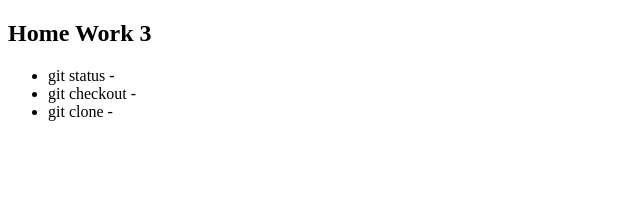
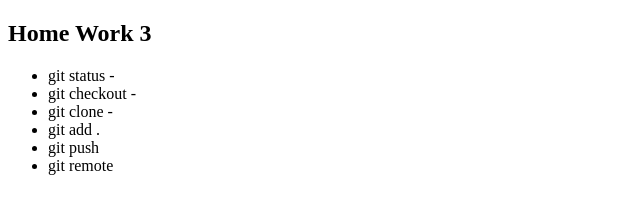
Before and after one commit to OleksandrZhmykhov/Home-works, a plain HTML site: page index.html in a window 1280 px wide. Shown: the whole page, without its empty margins (0-640 px from the left). Drawn offline with Linux system fonts and the light colour scheme.

Commit message:
new things

```diff
--- a/index.html
+++ b/index.html
@@ -15,6 +15,9 @@
                 <li>git status -</li>
                 <li>git checkout -</li>
                 <li>git clone - </li>
+                <li>git add .</li>
+                <li>git push</li>
+                <li>git remote</li>
             </ul>
         </section>
     </main>
```
